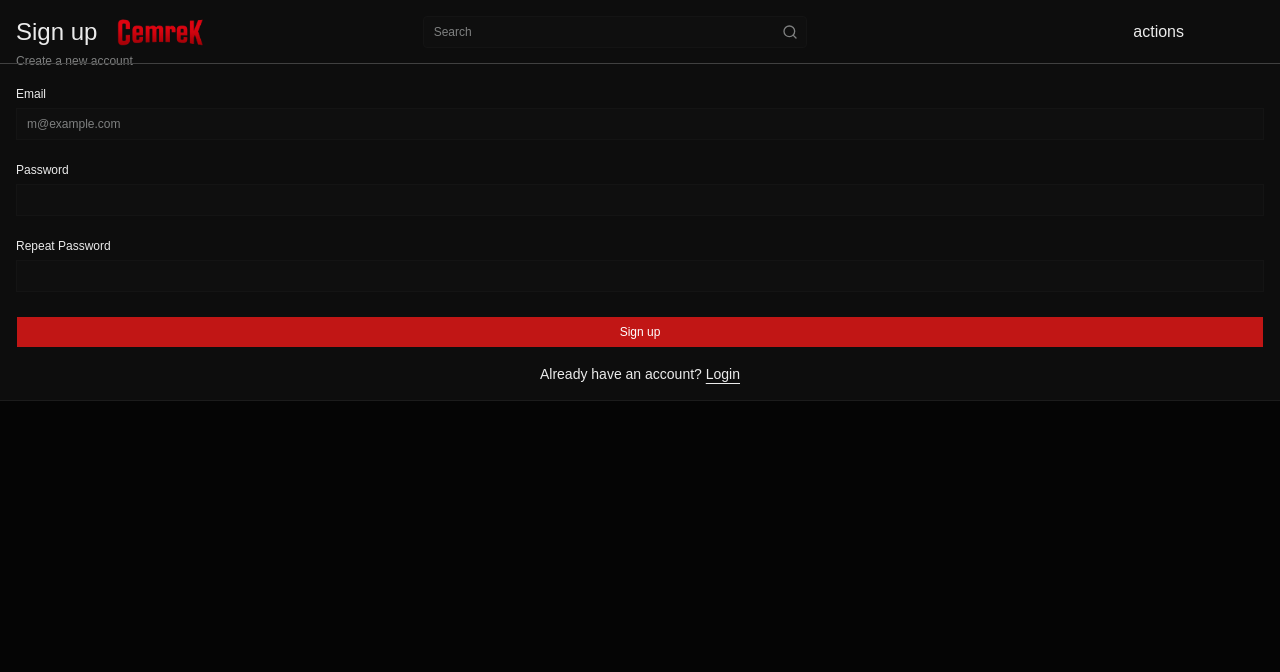
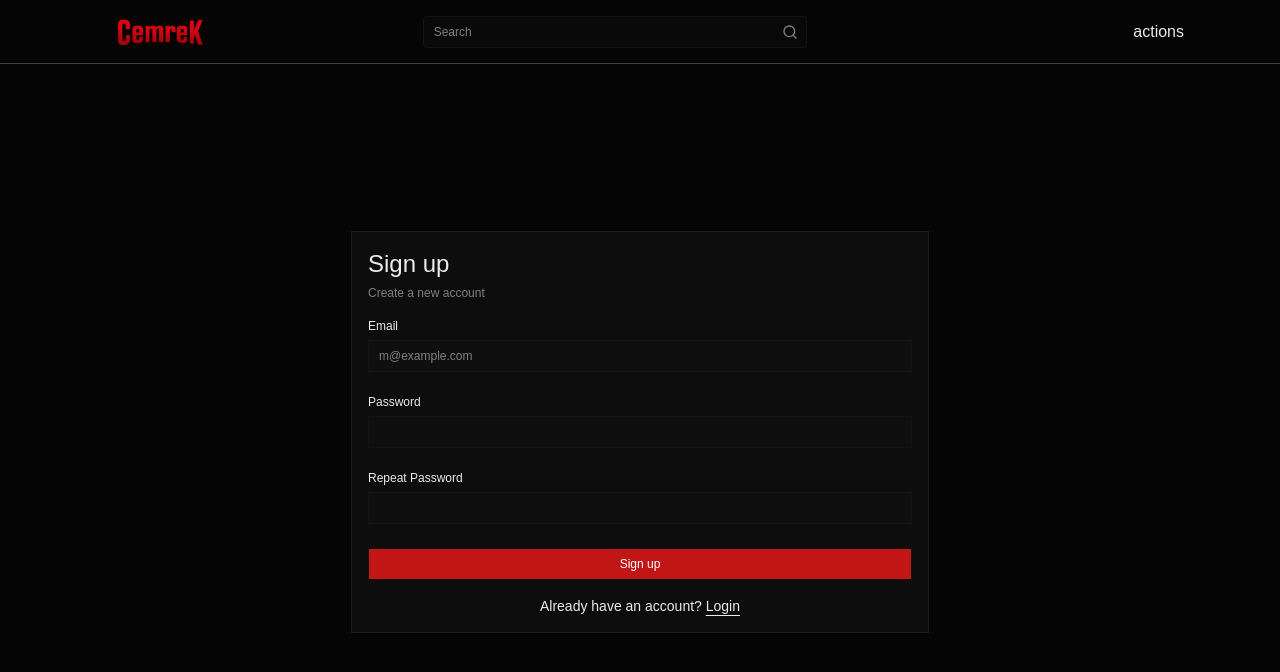
Before and after one commit to cemre-k/MovieK, a React (Vite) app: page /signup in a window 1280 px wide. Shown: the top 672 px of the page. Built offline with nearby package versions, Linux system fonts and the light colour scheme; no server answers.

Commit message:
feat: add SignUpPage component and update routing; enhance Header with navigation

```diff
--- a/components/Header.tsx
+++ b/components/Header.tsx
@@ -1,12 +1,16 @@
 import logo from "@/src/assets/cemrek_logo.png";
 import SearchBar from "./SearchBar";
+import { useNavigate } from "react-router";
 
 function Header() {
+  const navigate = useNavigate();
+
   return (
     <div className='absolute top-0 left-0 border-b border-border shadow-shadow w-full h-16 flex justify-between items-center md:px-24 px-3'>
       <div>
         <img
-          className='w-32 aspect-auto'
+          onClick={() => navigate("/")}
+          className='w-32 aspect-auto cursor-pointer'
           src={logo}
           alt=''
         />
--- a/lib/server.ts
+++ b/lib/server.ts
@@ -4,8 +4,8 @@ export function createClient(request: Request) {
   const headers = new Headers()
 
   const supabase = createServerClient(
-    process.env.VITE_SUPABASE_URL!,
-    process.env.VITE_SUPABASE_PUBLISHABLE_KEY!,
+    import.meta.env.VITE_SUPABASE_URL!,
+    import.meta.env.VITE_SUPABASE_PUBLISHABLE_KEY!,
     {
       cookies: {
         getAll() {
--- a/src/App.tsx
+++ b/src/App.tsx
@@ -4,7 +4,7 @@ import MainPage from "./pages/MainPage";
 import Layout from "./pages/Layout";
 import SearchResultsPage from "./pages/SearchResultsPage";
 import { useEffect } from "react";
-import { SignUpForm } from "@/components/SignUpForm";
+import SignUpPage from "./pages/SignUpPage";
 
 function App() {
   useEffect(() => {
@@ -24,7 +24,7 @@ function App() {
         />
         <Route
           path='/signup'
-          element={<SignUpForm />}
+          element={<SignUpPage />}
         />
       </Route>
     </Routes>
--- a/src/pages/Layout.tsx
+++ b/src/pages/Layout.tsx
@@ -3,11 +3,11 @@ import { Outlet } from "react-router";
 
 function Layout() {
   return (
-    <>
+    <div className='min-h-screen flex flex-col'>
       <Header />
 
       <Outlet />
-    </>
+    </div>
   );
 }
 
--- a/src/pages/SignUpPage.tsx
+++ b/src/pages/SignUpPage.tsx
@@ -0,0 +1,11 @@
+import { SignUpForm } from "@/components/SignUpForm";
+
+function SignUpPage() {
+  return (
+    <div className='mt-16 flex-1 flex justify-center items-center'>
+      <SignUpForm className='w-xl h-auto' />
+    </div>
+  );
+}
+
+export default SignUpPage;
```
